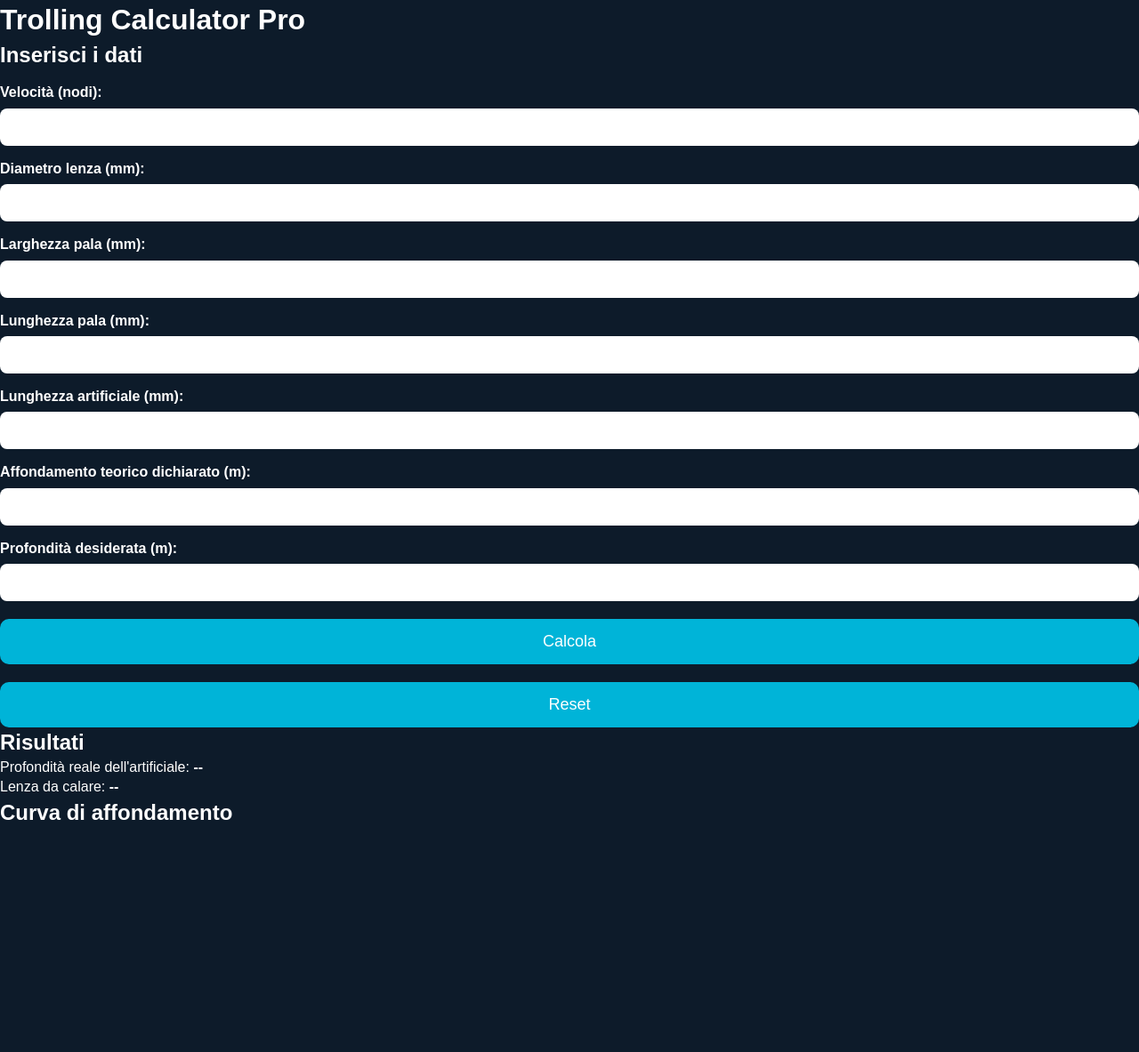
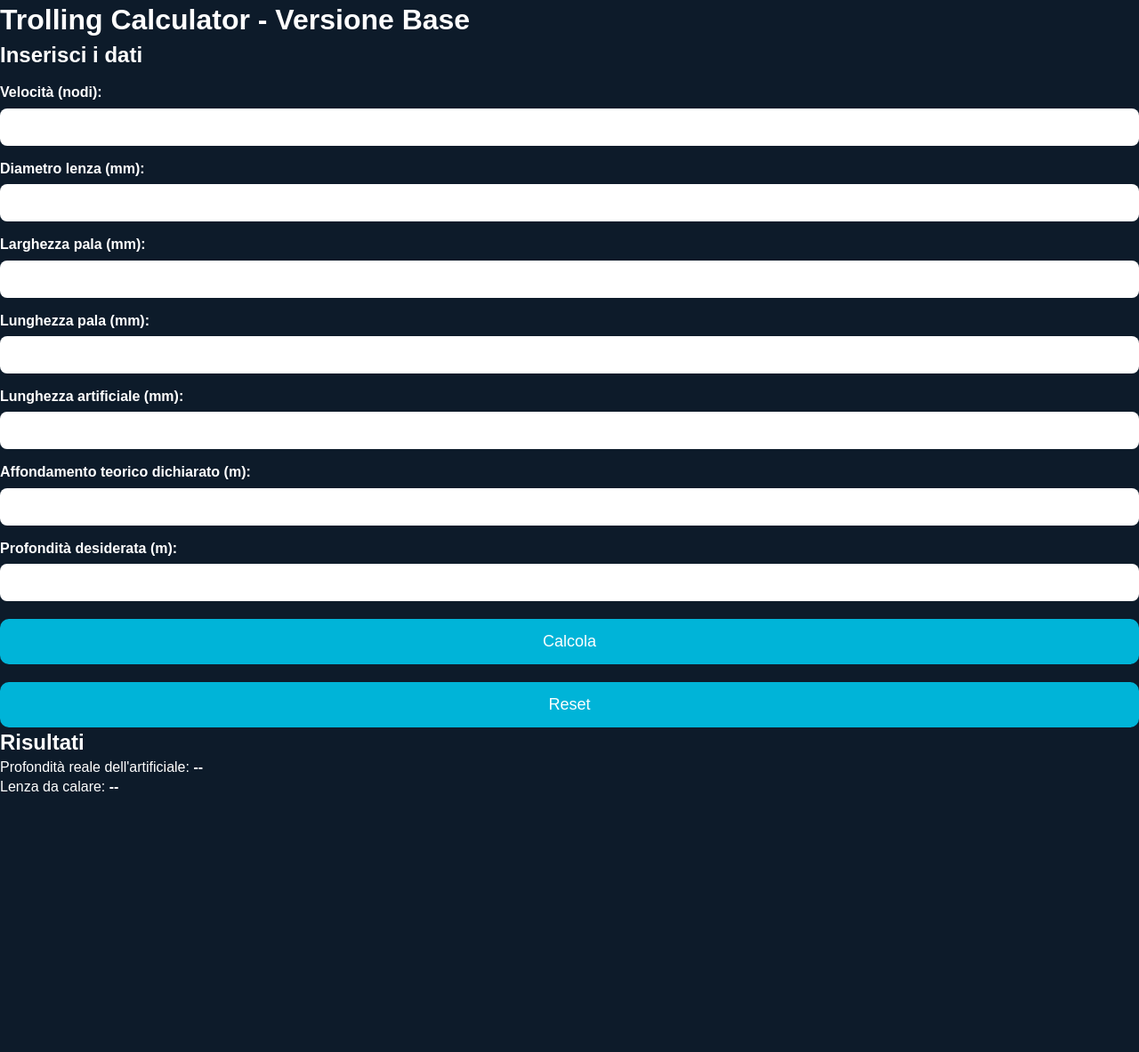
Before and after one commit to gabrilllo/TrollingCalculatorPro, a plain HTML site: page app.html in a window 1280 px wide. Shown: the whole page at 89% size. After the commit the page ends 897 px from the top, so only its background shows below. Drawn offline with nearby package versions, Linux system fonts and the light colour scheme.

Commit message:
Update title and heading for Trolling Calculator

```diff
--- a/app.html
+++ b/app.html
@@ -3,22 +3,17 @@
 <head>
     <meta charset="UTF-8">
     <meta name="viewport" content="width=device-width, initial-scale=1.0">
-    <title>Trolling Calculator Pro</title>
+    <title>Trolling Calculator - Versione Base</title>
 
-    <!-- Foglio di stile -->
     <link rel="stylesheet" href="style.css">
 
-    <!-- Libreria per il grafico (DEVE ESSERE PRIMA) -->
-    <script src="https://cdn.jsdelivr.net/npm/chart.js"></script>
-
-    <!-- Script del calcolatore -->
     <script src="calculator.js"></script>
     <script src="app.js"></script>
 </head>
 
 <body>
 
-    <h1>Trolling Calculator Pro</h1>
+    <h1>Trolling Calculator - Versione Base</h1>
 
     <div class="container">
 
@@ -58,11 +53,6 @@
             <span id="lineOut" style="font-weight:bold;">--</span>
         </p>
 
-        <h2>Curva di affondamento</h2>
-
-        <!-- Grafico -->
-        <canvas id="depthChart" width="400" height="250"></canvas>
-
     </div>
 
 </body>
```
